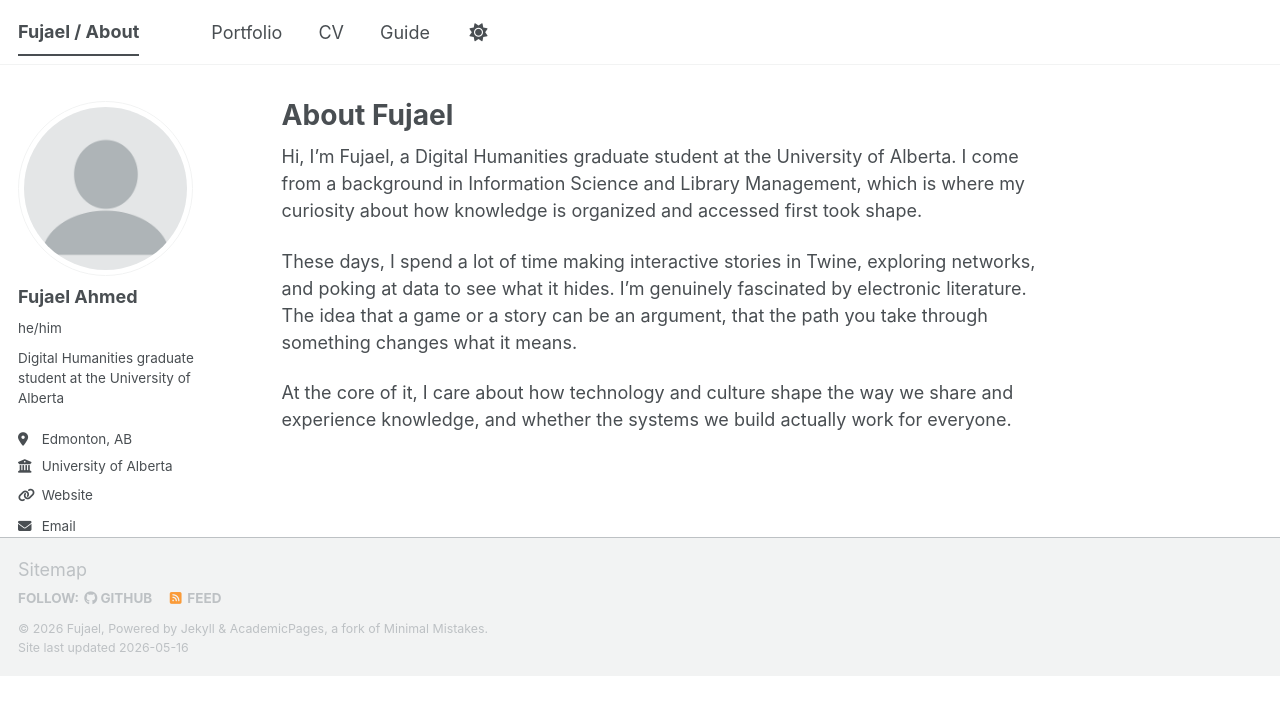
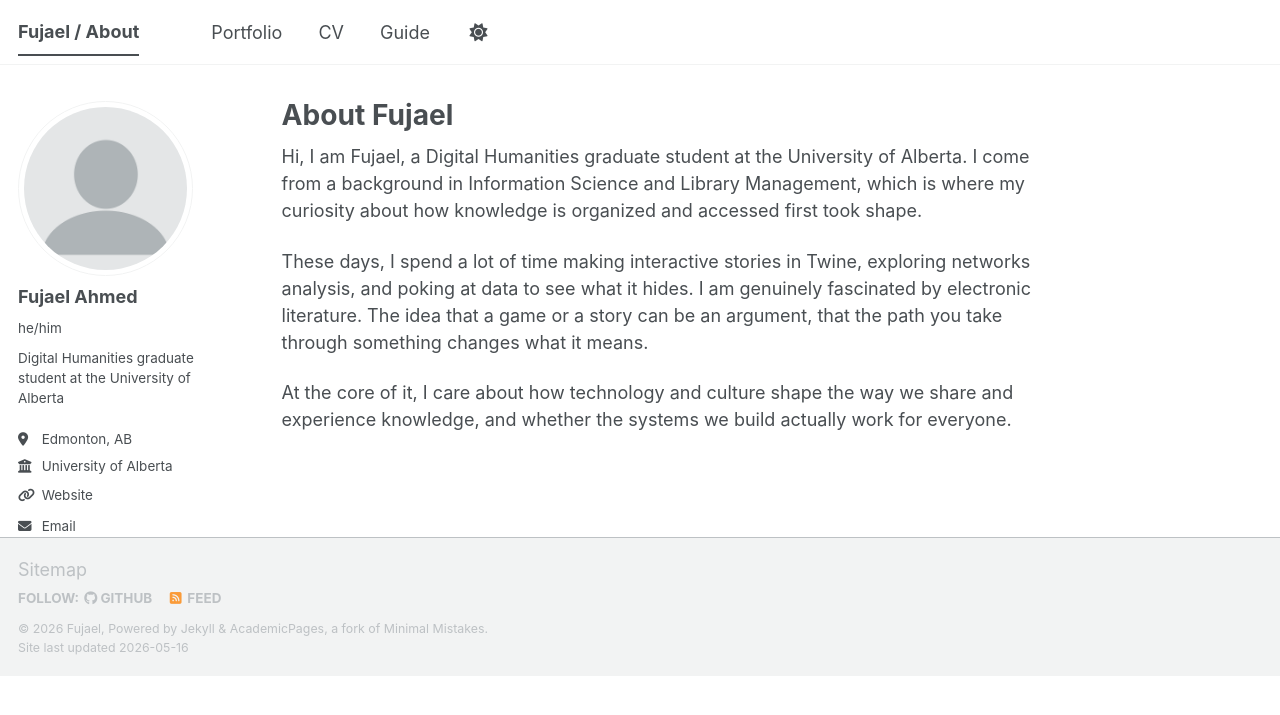
Before and after one commit to fujaelsuhag/me, a Jekyll site: the page built from _pages/about.md, in a window 1280 px wide. Shown: the top 715 px of the page. Built offline with Jekyll 4.4.1, drawn with Linux system fonts in a browser that asks for light colours; some web fonts are replaced; a script bundle is joined from its source files by our own code; library files that are not in the unit come from our copies.

Commit message:
Revise introduction and interests in about page
Updated wording for clarity and consistency.

```diff
--- a/_pages/about.md
+++ b/_pages/about.md
@@ -7,9 +7,9 @@ redirect_from:
   - /about.html
 ---
 
-Hi, I'm Fujael, a Digital Humanities graduate student at the University of Alberta. I come from a background in Information Science and Library Management, which is where my curiosity about how knowledge is organized and accessed first took shape.
+Hi, I am Fujael, a Digital Humanities graduate student at the University of Alberta. I come from a background in Information Science and Library Management, which is where my curiosity about how knowledge is organized and accessed first took shape.
 
-These days, I spend a lot of time making interactive stories in Twine, exploring networks, and poking at data to see what it hides. I'm genuinely fascinated by electronic literature. The idea that a game or a story can be an argument, that the
+These days, I spend a lot of time making interactive stories in Twine, exploring networks analysis, and poking at data to see what it hides. I am genuinely fascinated by electronic literature. The idea that a game or a story can be an argument, that the
 path you take through something changes what it means.
 
 At the core of it, I care about how technology and culture shape the way we share and experience knowledge, and whether the systems we build actually work for everyone.
```
